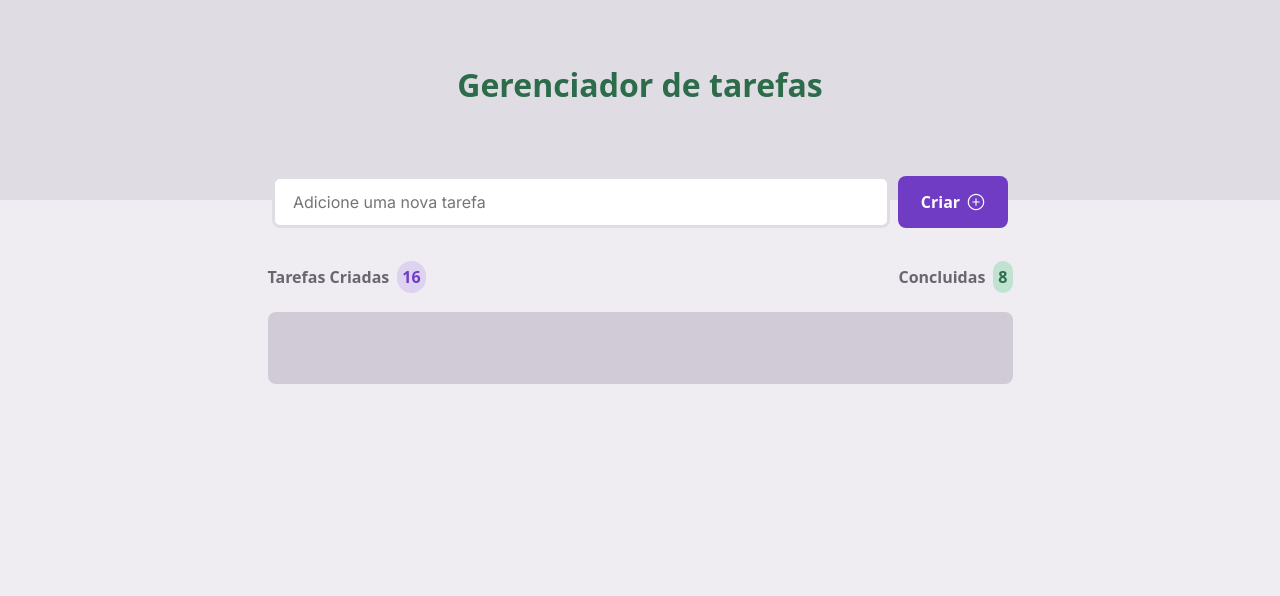
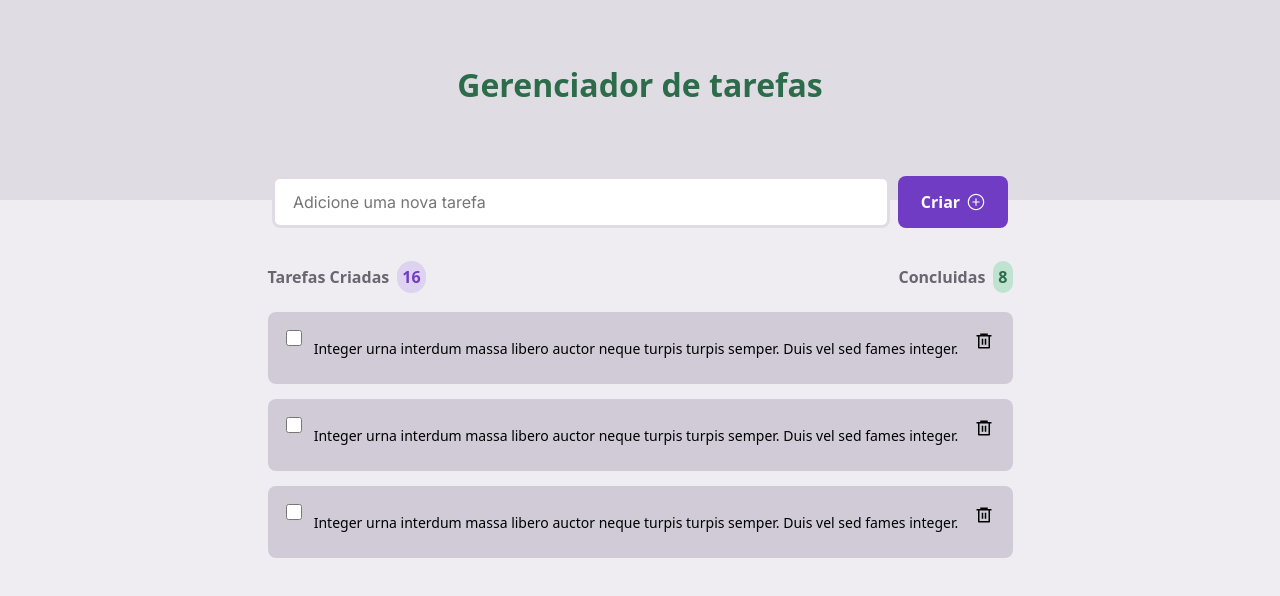
Before and after one commit to Igornalves/Gerenciador_de_Tarefas_Interface-React, a React (Vite) app: page / in a window 1280 px wide. Shown: the top 596 px of the page. Built offline with nearby package versions, Linux system fonts and the light colour scheme.

Commit message:
criado a task do user

```diff
--- a/src/components/BoxTask/intex.tsx
+++ b/src/components/BoxTask/intex.tsx
@@ -34,6 +34,8 @@ export function BoxTasks() {
 
             </DivTask>
             <Tasks/>
+            <Tasks/>
+            <Tasks/>
         </BoxTask>
     )
 }
--- a/src/components/Tasks/intex.tsx
+++ b/src/components/Tasks/intex.tsx
@@ -1,9 +1,29 @@
-import { Conteiner } from "./style";
+import { RiDeleteBin6Line } from "react-icons/ri";
+import {
+   Conteiner,
+   InputCheckBox,
+   TextConteudo,
+   Button,
+   DivdoConteudo
+} from "./style";
 
 export function Tasks() {
    return(
     <Conteiner>
-
+      <InputCheckBox
+         type="checkbox"
+         size={18}
+      />
+      <DivdoConteudo>
+         <TextConteudo>
+            Integer urna interdum massa libero auctor neque turpis turpis semper. Duis vel sed fames integer.
+         </TextConteudo>
+         <Button>
+            <RiDeleteBin6Line
+               size={18}
+            />
+         </Button>
+      </DivdoConteudo>
     </Conteiner>
    )
 }
--- a/src/components/Tasks/style.ts
+++ b/src/components/Tasks/style.ts
@@ -6,4 +6,48 @@ export const Conteiner = styled.div`
     width: 745px;
     height: 72px;
     border-radius: 8px;
+    display: flex;
+    margin-bottom: 15px;
 `
+
+export const InputCheckBox = styled.input`
+    width: 16.25px;
+    height: 16.25px;
+    margin-top: 18px;
+    margin-left: 18px;
+    border: 2px solid;
+`
+
+export const Button = styled.button`
+    display: flex;
+    align-items: center;
+    justify-content: center;
+    border: 0px;
+    width: 34px;
+    height: 34px;
+    margin-right: 12px;
+    margin-bottom: 15px;
+    background-color: transparent;
+
+    :hover{
+        color: red;
+    }
+`
+
+export const TextConteudo = styled.text`
+    font-family: system-ui, -apple-system, BlinkMacSystemFont, 'Segoe UI', Roboto, Oxygen, Ubuntu, Cantarell, 'Open Sans', 'Helvetica Neue', sans-serif;
+    font-weight: 400;
+    font-size: 14px;
+    /* white-space: nowrap; */
+    overflow: hidden;
+    text-overflow: ellipsis;
+`
+
+export const DivdoConteudo = styled.div`
+    display: flex;
+    align-items: center;
+    width: 700px;
+    justify-content: space-between;
+    /* background-color: red; */
+    margin-left: 12px;
+`
```
Also changed, not shown: 1 other file (tests, documents, lock files or other folders).
